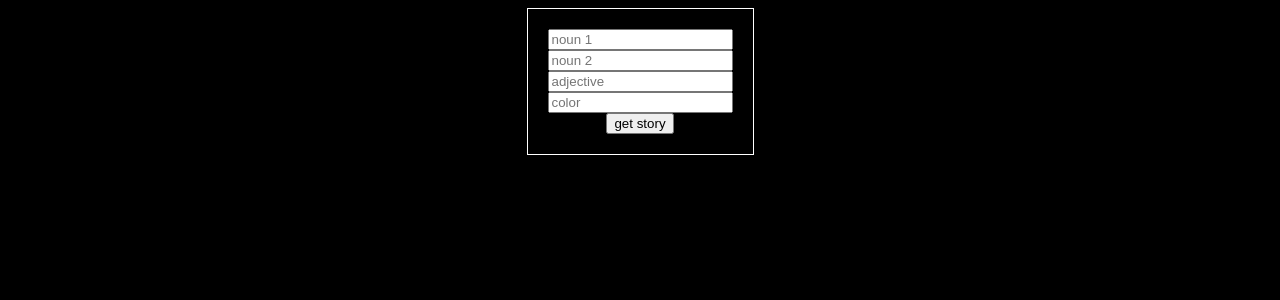
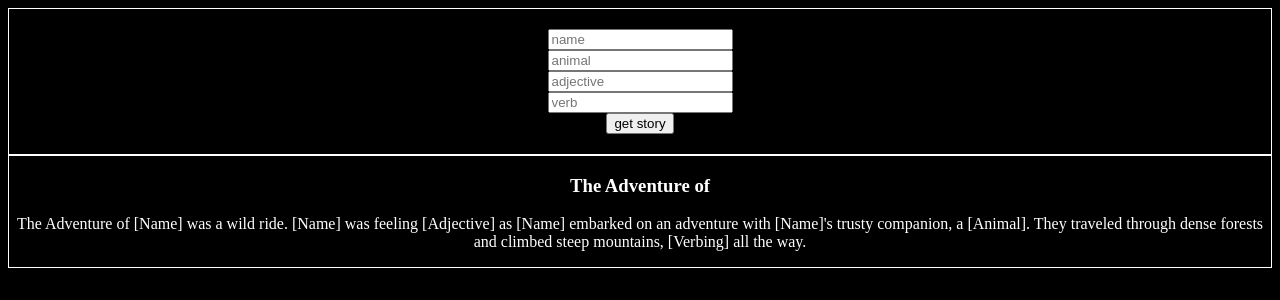
Before and after one commit to pm-moyanor/React-Madlibs, a Next.js app: page /Form in a window 1280 px wide. Shown: the top 300 px of the page. Built offline with nearby package versions, Linux system fonts and the light colour scheme.

Commit message:
add blank replace functionality and rendering of story

```diff
--- a/pages/Form.js
+++ b/pages/Form.js
@@ -1,18 +1,52 @@
-import react, { useState } from "react";
+import react, { useState, useEffect } from "react";
+import Story from "./Story";
+import stories from "./data";
 
+export default function Form() {
+  const [name, setName] = useState("");
+  const [animal, setAnimal] = useState("");
+  const [adj, setAdj] = useState("");
+  const [verb, setVerb] = useState("");
+  const [story, setStory] = useState("");
+  const [title, setTitle] = useState("");
+  const random = Math.floor(Math.random() * stories.length);
+  let newStory = "";
 
-export default function Form(){
-    const[noun1,setNoun1] = useState('')
-    const[noun2,setNoun2] = useState('')
-    const[adj,setAdj] = useState('')
-    const[color,setColor] = useState('')
-    const [frase,setFrase] = useState('')
+  function loadStory() {
+    setStory(stories[random].template);
+    setTitle(stories[random].title);
+  }
 
-    const handleClick=(e)=>{
-        e.preventDefault()
-        setFrase(`the ${noun1} and ${adj} ${noun2} are ${color}`)
+  useEffect(() => {
+    loadStory();
+  }, []);
 
-        console.log(noun1,noun2,adj,color)
+  console.log(typeof story);
+
+  const handleClick = (e) => {
+    e.preventDefault();
+    replaceBlanks(story, name,animal,adj,verb);
+    setName('')
+    setAnimal('')
+    setAdj('')
+    setVerb('')
+  };
+
+//   let replacementObj = {
+//     wild: name,
+//     "[Animal]": animal,
+//     "[Adjective]": adj,
+//     "[Verbing]": verb,
+//   };
+
+  function replaceBlanks(string, name, animal, adj, verb) {
+  let newStory =   string
+      .replaceAll("[Name]", name)
+      .replaceAll("[Animal]", animal)
+      .replaceAll("[Adjective]", adj)
+      .replaceAll("[Verbing]", verb);
+
+setStory(newStory)
 
   }
 
@@ -20,19 +54,39 @@ export default function Form(){
 
   // }
 
-
-    return(
+  return (
     <>
       <div className="form-box">
         <form className="form">
-    <input type="text" placeholder="noun 1" value={noun1} onChange={(e)=>setNoun1(e.target.value)}  ></input>
-    <input type="text" placeholder="noun 2" value={noun2} onChange={(e)=>setNoun2(e.target.value)}></input>
-    <input type="text" placeholder="adjective" value={adj} onChange={(e)=>setAdj(e.target.value)}></input>
-    <input type="text" placeholder="color" value={color} onChange={(e)=>setColor(e.target.value)}></input>
+          <input
+            type="text"
+            placeholder="name"
+            value={name}
+            onChange={(e) => setName(e.target.value)}
+          ></input>
+          <input
+            type="text"
+            placeholder="animal"
+            value={animal}
+            onChange={(e) => setAnimal(e.target.value)}
+          ></input>
+          <input
+            type="text"
+            placeholder="adjective"
+            value={adj}
+            onChange={(e) => setAdj(e.target.value)}
+          ></input>
+          <input
+            type="text"
+            placeholder="verb"
+            value={verb}
+            onChange={(e) => setVerb(e.target.value)}
+          ></input>
           <button onClick={handleClick}>get story</button>
         </form>
       </div>
-        <h2>{frase}</h2>
+      <Story story={story} title={title}/>
+
     </>
-    )
+  );
 }
--- a/pages/Story.js
+++ b/pages/Story.js
@@ -1,13 +1,38 @@
-import react from "react";
+import react, { useEffect, useState } from "react";
+import data from "./data";
+import stories from "./data";
 
-export default function Story(){
+
+export default function Story({story,title}){
+
+//     console.log(stories)
+// const [story,setStory] = useState('')
+// const random = Math.floor(Math.random() * stories.length )
+// console.log(random)
+
+// useEffect(()=>{
+//    function loadStory(){
+
+//     setStory(stories[random])
+//     console.log(story)
+//     }
+//     loadStory()
+// })
+
+
     return(
         <div className="story-box">
-            <h3>Title</h3>
-            <h3>loading..</h3>
+            <h3>{title}</h3>
+            <p>{story}</p>
         </div>
     )
 }
+
+// TODO
+// with data collected from user, choose a random data element and place the values in the correspondent blanks
+// the inputs shoud appear in form, acording with the blanks in the story selected
+//should have button to reset story
+
 
 // {
 //     title: "Camping Trip",
--- a/pages/data.js
+++ b/pages/data.js
@@ -1,50 +1,64 @@
-stories = [
+const stories = [
   {
-    title: "Camping Trip",
+    title: "The Adventure of ",
     template:
-      "[Name] went on a camping trip to the [Adjective] woods. [Name] saw a [Adjective] [Animal] and cooked [Adjective] food over the campfire. But at night, it started to [Verb] and [Name] had to take shelter in the tent.",
-    blanks: ["Name", "Adjective", "Animal", "Verb"],
+      "The Adventure of [Name] was a wild ride. [Name] was feeling [Adjective] as [Name] embarked on an adventure with [Name]'s trusty companion, a [Animal]. They traveled through dense forests and climbed steep mountains, [Verbing] all the way.",
+    blanks: ["Name", "Adjective", "Animal", "Verbing"],
   },
   {
-    title: "Zoo Visit",
+    title: " and the Magic [Animal]",
     template:
-      "[Name] visited the [Adjective] zoo and saw a [Adjective] [Animal]. [Name] also saw a [Adjective] bird show and went on a [Adjective] ride.",
-    blanks: ["Name", "Adjective", "Animal"],
+      "[Name] and the Magic [Animal] was a tale of adventure and excitement. [Name] was [Adjective], brave, and determined, always [Verbing] towards the next challenge. With the help of the magical [Animal], [Name] was able to overcome obstacles and save the day.",
+    blanks: ["Name", "Adjective", "Animal", "Verbing"],
   },
   {
-    title: "Class Trip",
+    title: "The [Adjective] [Animal]",
     template:
-      "[Name]'s class went on a trip to the [Adjective] museum. They saw [Adjective] [Noun] and learned about [Adjective] history. After the museum, they went on a [Adjective] boat tour.",
-    blanks: ["Name", "Adjective", "Noun"],
+      "The [Adjective] [Animal] was a curious creature, known for [Verbing] through the countryside. [Name] was the only one brave enough to approach the [Animal] and soon discovered a world of magic and wonder.",
+    blanks: ["Adjective", "Animal", "Name", "Verbing"],
   },
   {
-    title: "Birthday Party",
+    title: "____'s Wild Ride",
     template:
-      "[Name] had a birthday party and invited [Number] friends. They played [Adjective] games and had a [Adjective] cake.",
-    blanks: ["Name", "Number", "Adjective"],
+      "[Name]'s Wild Ride was a [Adjective] adventure. [Name] [Verbed] on the back of a [Animal], galloping through fields and dodging obstacles. It was a thrilling experience that [Name] would never forget.",
+    blanks: ["Name", "Adjective", "Animal", "Verbing"],
   },
   {
-    title: "Bake Sale",
+    title: "____ and the Mysterious [Animal]",
     template:
-      "[Name] helped organize a bake sale for charity. They made [Adjective] [Food] and raised [Number] dollars.",
-    blanks: ["Name", "Adjective", "Food", "Number"],
+      "[Name] and the Mysterious [Animal] was a tale of mystery and intrigue. [Name] was [Adjective] and always on the lookout for a new adventure. One day, [Name] came across a strange [Animal] that seemed to be [Verbing] in an unusual way. [Name] knew this was the start of a new adventure.",
+    blanks: ["Name", "Adjective", "Animal", "Verbing"],
   },
   {
-    title: "Library Visit",
+    title: "The [Adjective] Journey of ",
     template:
-      "[Name] visited the library and checked out a [Adjective] [Book]. [Name] also joined a [Adjective] book club.",
-    blanks: ["Name", "Adjective", "Book"],
+      "The [Adjective] Journey of [Name] was a tale of bravery and determination. [Name] set out on a quest with [Name]'s trusty [Animal] by [Name]'s side, [Verbing] through dangerous forests and crossing raging rivers. With each step, [Name] grew stronger and more [Adjective].",
+    blanks: ["Name", "Adjective", "Animal", "Verbing"],
   },
   {
-    title: "Garden Party",
+    title: " and the [Adjective] [Animal]",
     template:
-      "[Name] hosted a garden party in their [Adjective] backyard. They served [Adjective] food and drinks, and had a [Adjective] time with [Number] guests.",
-    blanks: ["Name", "Adjective", "Number"],
+      "[Name] and the [Adjective] [Animal] was a heartwarming story of friendship. [Name] and the [Animal] met in the forest, and despite their differences, they quickly became inseparable friends. They spent their days [Verbing] and discovering new wonders in the world around them.",
+    blanks: ["Name", "Adjective", "Animal", "Verbing"],
   },
   {
-    title: "Beach Day",
+    title: "The [Adjective] Expedition of ",
     template:
-      "[Name] went to the beach for a [Adjective] day. They played [Adjective] games, swam in the [Adjective] ocean, and had a [Adjective] picnic.",
-    blanks: ["Name", "Adjective"],
+      "The [Adjective] Expedition of [Name] was a dangerous journey into uncharted territory. [Name] and [Name]'s [Animal] companion traveled through dense jungles and across scorching deserts, [Verbing] all the way. Despite the challenges, [Name] never lost [Name]'s [Adjective] spirit.",
+    blanks: ["Name", "Adjective", "Animal", "Verbing"],
+  },
+  {
+    title: " and the [Adjective] [Animal] of Doom",
+    template:
+      "[Name] and the [Adjective] [Animal] of Doom was a tale of suspense and peril. [Name] was [Adjective] and determined, always [Verbing] forward in the face of danger. When [Name] came across a [Animal] that threatened to destroy everything [Name] held dear, [Name] knew [Name] had to act fast.",
+    blanks: ["Name", "Adjective", "Animal", "Verbing"],
+  },
+  {
+    title: "____ and the [Adjective] [Animal] Adventure",
+    template:
+      "[Name] and the [Adjective] [Animal] Adventure was a tale of fun and excitement. [Name] and [Name]'s [Animal] companion spent their days [Verbing] and discovering new wonders. They had all sorts of [Adjective] experiences and made memories to last a lifetime.",
+    blanks: ["Name", "Adjective", "Animal", "Verbing"],
   },
 ];
+
+export default stories
--- a/styles/globals.css
+++ b/styles/globals.css
@@ -4,11 +4,7 @@ body{
   justify-content: center;
 }
 
-h2{
-  color: white;
-  text-align: center;
-}
-h3{
+h2,h3,p{
   color: white;
   text-align: center;
 }
```
Lines whose indentation alone changed are shown as unchanged.
